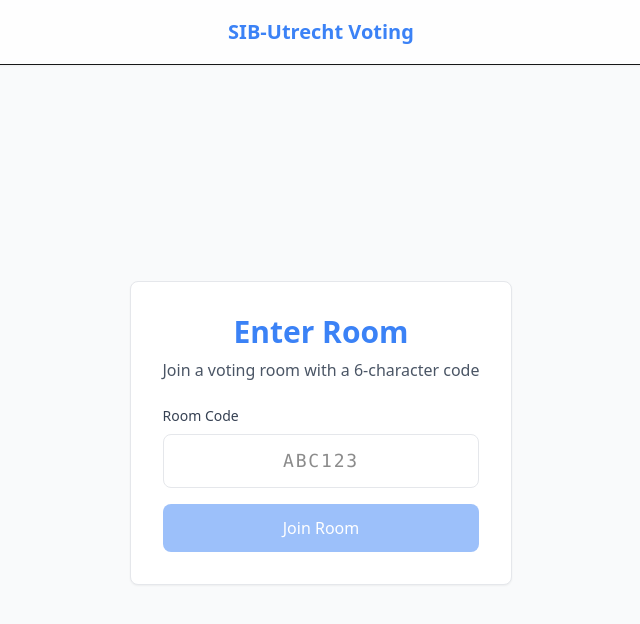
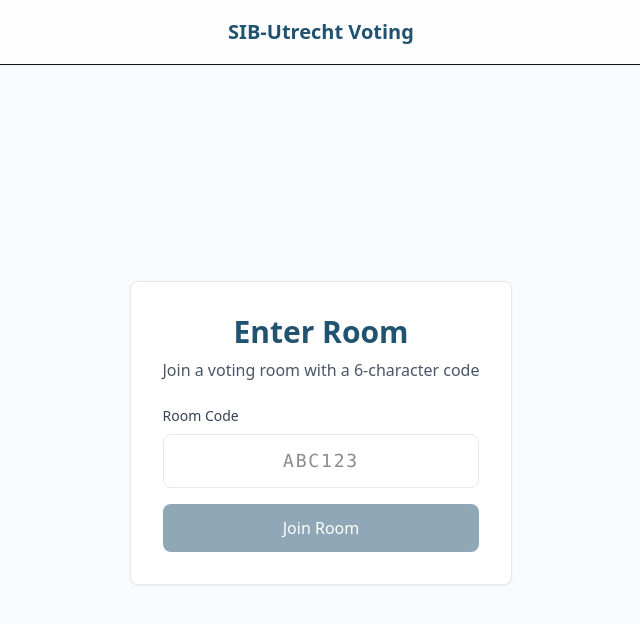
Before and after one commit to sib-utrecht/sib-voting, a React (Vite) app: page / in a window 1280 px wide. Shown: the top 624 px of the page, without its empty margins (319-959 px from the left). Built offline with nearby package versions, Linux system fonts and the light colour scheme; no server answers.

Commit message:
feat: add logo and branding

```diff
--- a/index.html
+++ b/index.html
@@ -6,8 +6,7 @@
     <link rel="stylesheet" href="/src/index.css" />
 
     <title>SIB-Utrecht Voting</title>
-
-    <meta property="og:image" content="/og-preview.png" />
+    <!-- <meta property="og:image" content="/og-preview.png" /> -->
   </head>
   <body>
     <div id="root"></div>
--- a/src/App.tsx
+++ b/src/App.tsx
@@ -98,8 +98,10 @@
   return (
     <div className="min-h-screen flex flex-col bg-gray-50">
       <header className="sticky top-0 z-10 bg-white/80 backdrop-blur-xs border-b shadow-xs">
-        <div className="max-w-6xl mx-auto px-4 py-3 flex flex-col gap-2 md:h-16 md:flex-row md:justify-between md:items-center">
-          <h2 className="text-xl font-semibold text-primary w-full text-center md:text-left">SIB-Utrecht Voting - {room.name}</h2>
+        <div className="max-w-6xl mx-auto px-4 py-3 flex flex-col gap-2 md:h-16 md:flex-row md:justify-between items-center">
+          <img src="/sib-logo.png" alt="SIB Utrecht Logo" className="h-9 w-9 m-2" />
+
+          <h2 className="text-xl font-semibold text-primary w-full text-center md:text-left">{room.name}</h2>
 
           <div className="flex flex-wrap md:flex-nowrap items-center gap-4 justify-center md:justify-end">
             <div className="flex items-center gap-2 whitespace-nowrap">
--- a/src/components/PollCard.tsx
+++ b/src/components/PollCard.tsx
@@ -61,7 +61,7 @@
 
         <div className="flex items-center justify-between pt-4 border-t border-gray-100">
           <div className="text-sm text-gray-500">
-            <p>{dateFormat.format(new Date(poll._creationTime))}</p>
+            {/* <p>{dateFormat.format(new Date(poll._creationTime))}</p> */}
             {typeof voterCount === "number" && (
               <p className="text-sm text-gray-600">{voterCount} {voterCount === 1 ? "vote" : "votes"}</p>
             )}
--- a/src/index.css
+++ b/src/index.css
@@ -1,8 +1,10 @@
 @import "tailwindcss";
 
 @theme {
-  --color-primary: #3b82f6;
-  --color-primary-hover: #2563eb;
+  --color-primary: #21526f;
+  --color-primary-hover: #143244;
+  --color-tertiary: #3b82f6;
+  --color-tertiary-hover: #2563eb;
   --color-secondary: #64748b;
   --color-secondary-hover: #475569;
   --spacing-section: 2rem;
```
Also changed, not shown: sib-logo.png (added).
